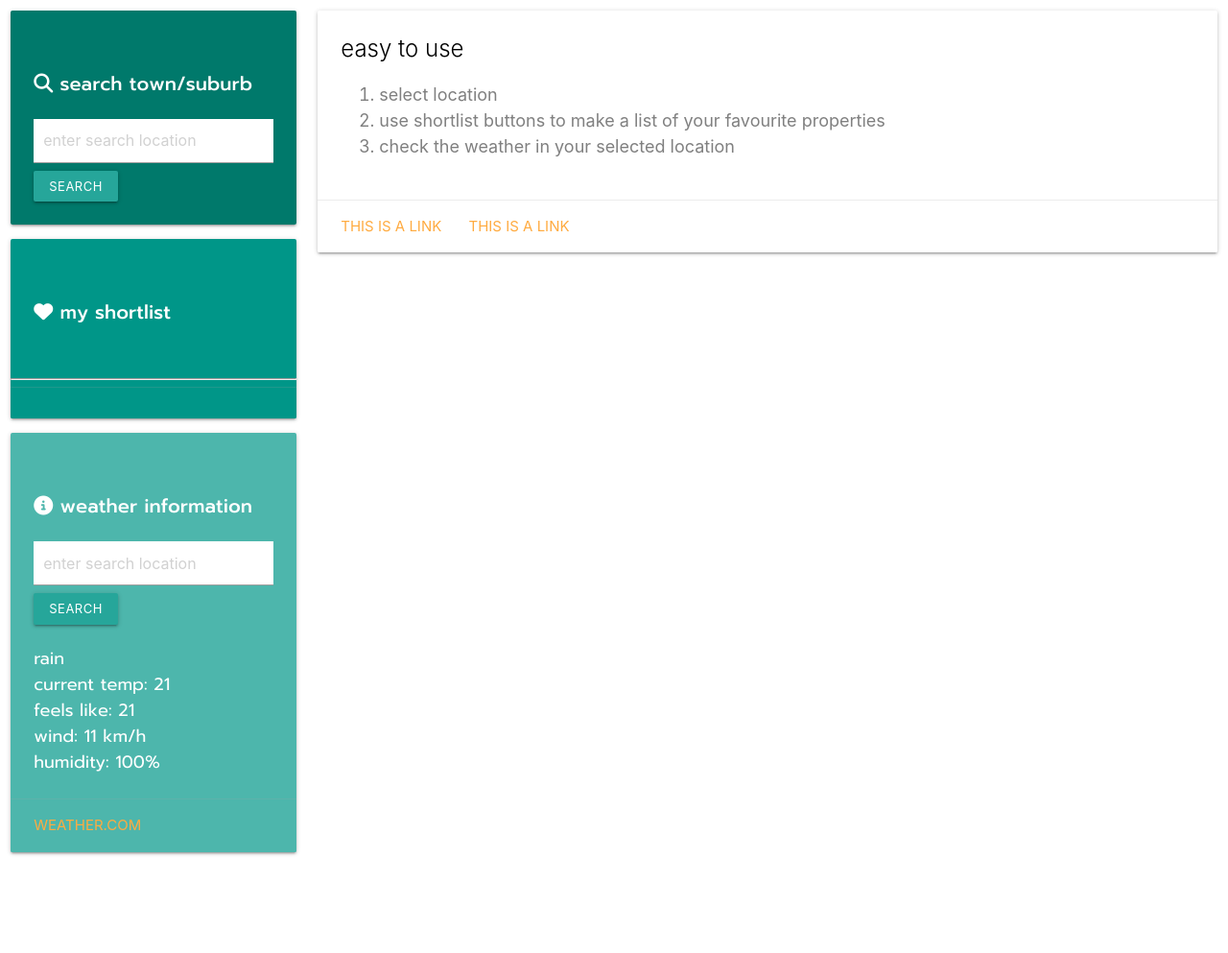
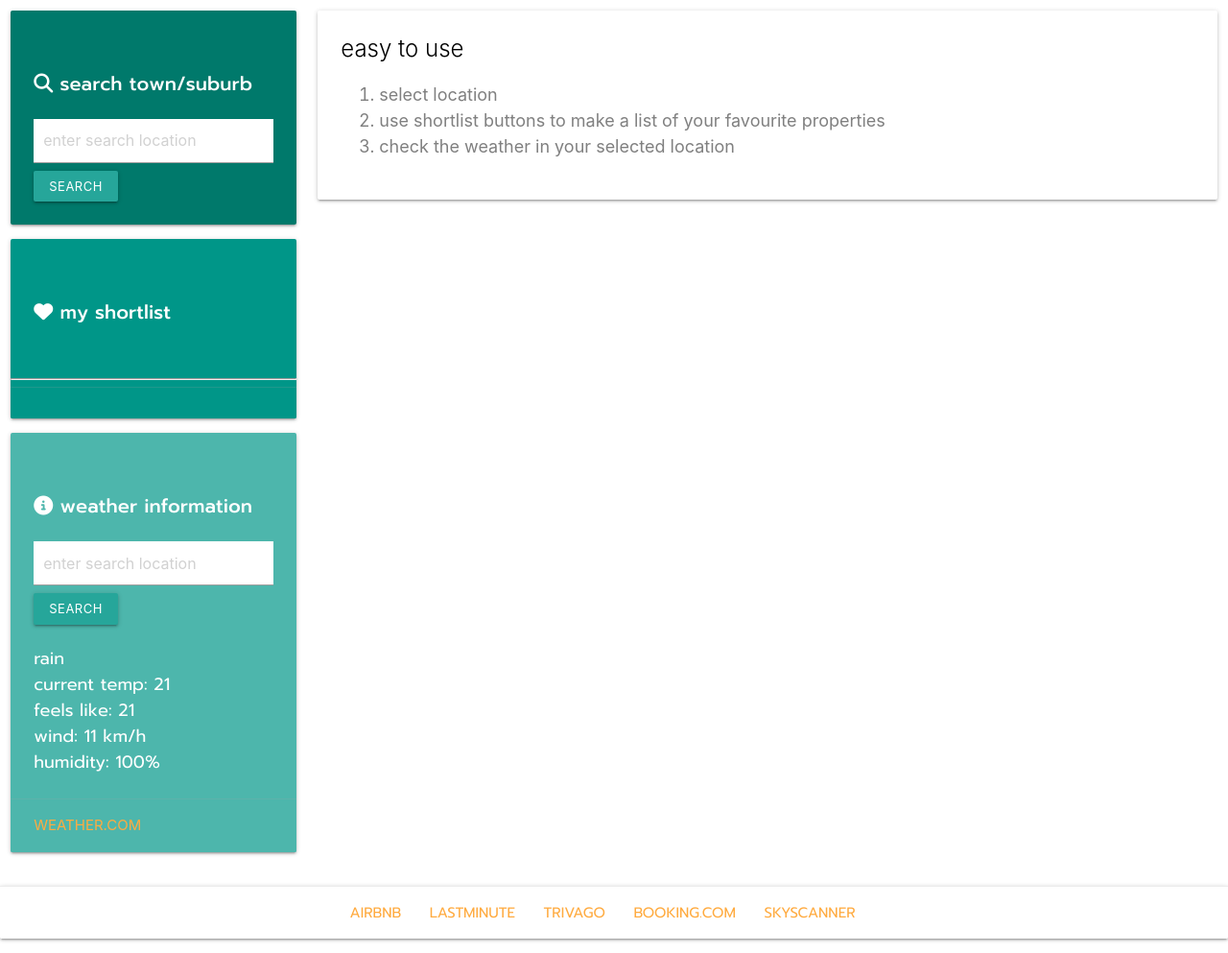
Before and after one commit to TRN10/realocater, a plain HTML site: page index.html in a window 1280 px wide. Shown: the part 213-1206 px from the top of the page at 96% size. Before the commit the page ends 1136 px from the top, so only its background shows below. Drawn offline with nearby package versions, Linux system fonts and the light colour scheme; a web font is replaced by a local one.

Commit message:
footer added with links to accomodation and flight booking sites

```diff
--- a/assets/style.css
+++ b/assets/style.css
@@ -18,7 +18,7 @@ h2 {
     font-kerning: none;
 }
 
-#location-name,
+#suburb,
 #weather-location-name {
     background-color: white;
     text-indent: 10px;
--- a/index.html
+++ b/index.html
@@ -34,10 +34,12 @@
 
                             <h2><i class="fa-solid fa-magnifying-glass"></i> search town/suburb</h2>
 
+
+
                         </span>
+
                         <form>
-                            <input type="text" name="location-name" id="location-name"
-                                placeholder="enter search location" />
+                            <input type="text" name="location-name" id="suburb" placeholder="enter search location" />
 
                             <a class="waves-effect waves-light btn-small">search</a>
 
@@ -96,10 +98,7 @@
                             <li>check the weather in your selected location</li>
                         </ol>
                     </div>
-                    <div class="card-action">
-                        <a href="#">This is a link</a>
-                        <a href="#">This is a link</a>
-                    </div>
+
                 </div>
             </div>
 
@@ -107,6 +106,22 @@
 
 
     </div>
+    <div class="footer">
+        <div class="card white darken-1">
+
+
+            <div class="card-action">
+                <a href="https://airbnb.com.au/" target="_blank">airbnb</a>
+                <a href="https://www.lastminute.com.au/" target="_blank">lastminute</a>
+                <a href="https://www.trivago.com.au/" target="_blank">trivago</a>
+                <a href="https://www.booking.com" target="_blank">booking.com</a>
+                <a href="https://www.skyscanner.com.au" target="_blank">skyscanner</a>
+            </div>
+
+        </div>
+
+    </div>
+
 
 
     <script src="https://cdnjs.cloudflare.com/ajax/libs/materialize/1.0.0/js/materialize.min.js"></script>
```
